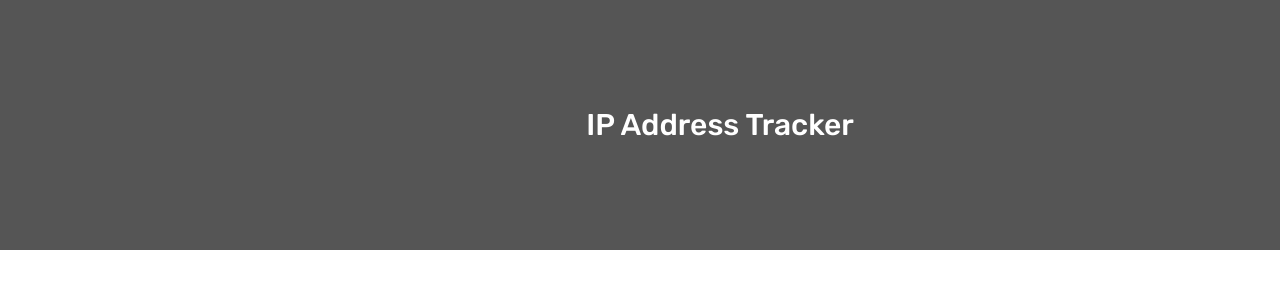
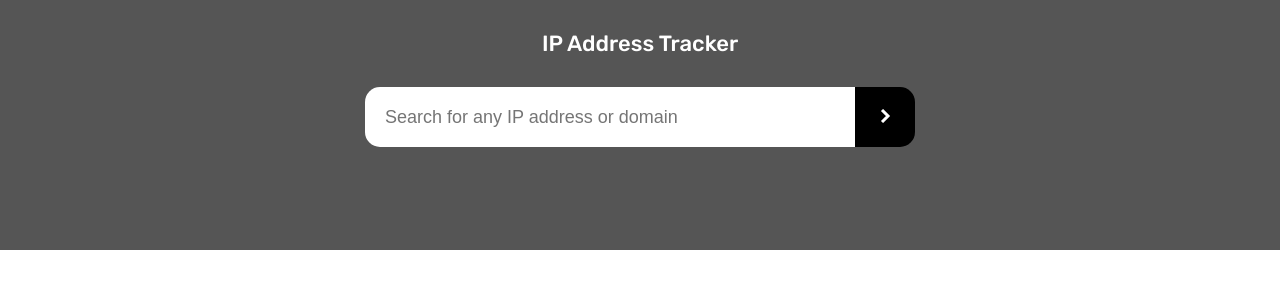
Before and after one commit to bartek-swiderski92/ip-address-tracker, a React (Create React App) app: page / in a window 1280 px wide. Shown: the top 300 px of the page. Built offline with nearby package versions, Linux system fonts and the light colour scheme.

Commit message:
add SearchBar Component

```diff
--- a/src/Header.scss
+++ b/src/Header.scss
@@ -1,20 +1,25 @@
 @import "./sass/variables";
 
-.header--background {
+$flex-gap: 30px;
+
+.header {
+    &--background {
         display: flex;
-    justify-content: space-around;
+        justify-content: flex-start;
+        gap: $flex-gap;
         flex-direction: column;
         align-items: center;
-
         overflow: hidden;
         background-color: #555;
-    width: 1440px;
+        max-width: 1440px;
         height: 250px;
     }
 
-.header--heading {
+    &--heading {
+        margin-top: $flex-gap;
         font-family: $font-family;
         color: white;
-    font-size: 3rem;
+        font-size: 2.2rem;
         font-weight: 500;
     }
+}
--- a/src/Header.tsx
+++ b/src/Header.tsx
@@ -1,13 +1,16 @@
 import './Header.scss'
 
+// @ts-ignore
+import SearchBar from './SearchBar.tsx'
+
 function Header() {
-    const background = './images/pattern-bg.png'
+    // const background = './images/pattern-bg.png'
 
     return (
         <header>
             <div className="header--background">
                 <h1 className="header--heading">IP Address Tracker</h1>
-
+                <SearchBar placeholder="Search for any IP address or domain" />
             </div>
         </header >
     )
--- /dev/null
+++ b/src/SearchBar.scss
@@ -0,0 +1,33 @@
+$input-height: 60px;
+
+.search-bar {
+    display: flex;
+    justify-content: center;
+    width: 100%;
+
+    &--wrapper{
+        display: flex;
+        max-width: 550px;
+        width: 85%;
+
+    }
+
+    &--input{
+        flex-grow: 5;
+        height: $input-height;
+        padding-left: 20px;
+        border: none;
+        border-bottom-left-radius: 15px;
+        border-top-left-radius: 15px;
+        font-size: 18px;
+    }
+
+    &--button {
+        background-color: black;
+        height: $input-height;
+        width: $input-height;
+        border: none;
+        border-top-right-radius: 15px;
+        border-bottom-right-radius: 15px;
+    }
+}
--- /dev/null
+++ b/src/SearchBar.tsx
@@ -0,0 +1,19 @@
+import "./SearchBar.scss";
+
+function SearchBar({ placeholder }) {
+    return (
+        <div className="search-bar">
+            <div className="search-bar--wrapper">
+
+                <input className="search-bar--input" type="search" id="ip-input" placeholder={placeholder} />
+                <button className="search-bar--button">
+                    <svg xmlns="http://www.w3.org/2000/svg" width="11" height="14"><path fill="none" stroke="#FFF" strokeWidth="3" d="M2 1l6 6-6 6" /></svg>
+                </button>
+
+            </div>
+        </div>
+
+    )
+}
+
+export default SearchBar
```
Lines whose indentation alone changed are shown as unchanged.
